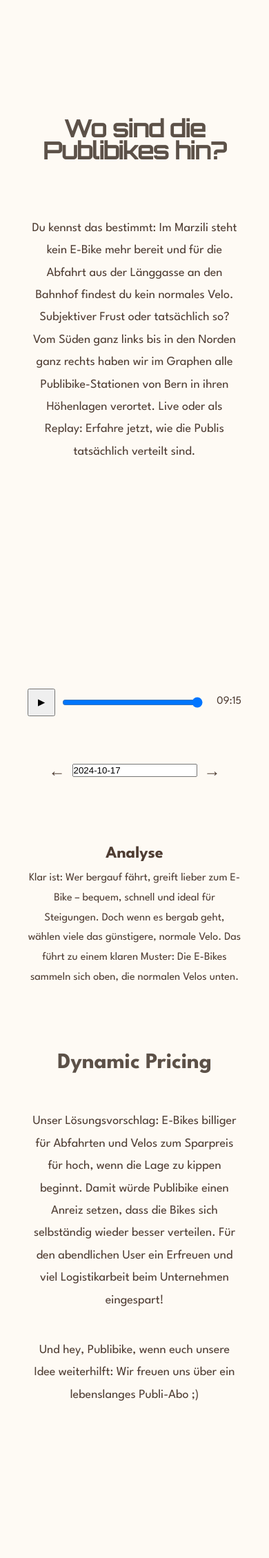
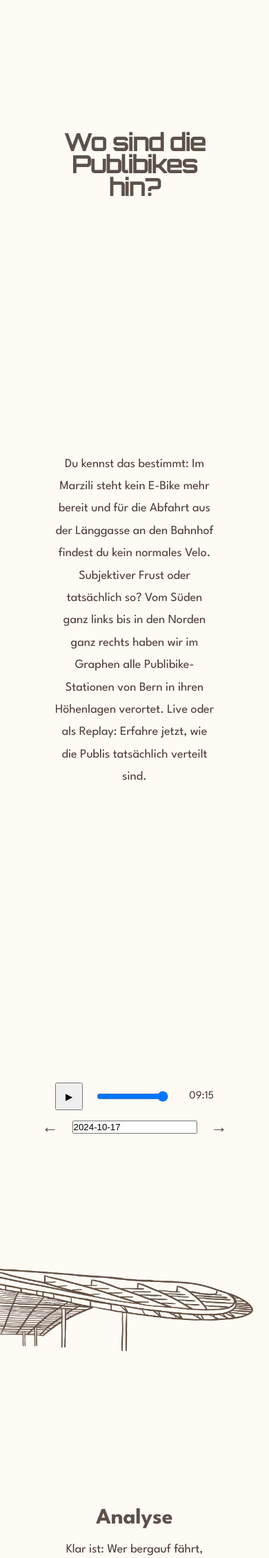
Before and after one commit to jaschaschopfer/IM3_publibike, a PHP site: page /index.html in a window 390 px wide; the page is wider, and only the part inside the window is pictured. Shown: the top 2258 px of that part at 69% size. Before the commit the page ends 2030 px from the top of that part, so only its background shows below. Run offline with PHP 8.4, Linux system fonts and the light colour scheme; a map, chart or similar area stays blank; some libraries are stand-ins or nearby versions.

Commit message:
Images Upload

```diff
--- a/css/styles.css
+++ b/css/styles.css
@@ -7,71 +7,97 @@
 
 body {
     font-family: 'League Spartan', sans-serif;
-    line-height: 1.8; /* Increases line spacing */
+    line-height: 1.8; /* Increased line spacing */
     background-color: rgb(254, 250, 244);
     color: #4f3d33;
-    padding: 40px; /* Adds more padding to the body */
+    padding: 80px; /* Adds even more padding to the body */
     margin: 0;
 }
 
 section {
-    margin: 80px 0; /* Adds more spacing between sections */
+    margin: 150px 0; /* Adds more space between sections */
 }
 
 .container {
     max-width: 900px;
     margin: 0 auto;
     text-align: center;
-    padding: 0 40px; /* Adds more padding to the container */
+    padding: 0 80px; /* Adds more padding to the container */
 }
 
 .site-header h1 {
-    font-family: 'Orbitron', sans-serif; /* Apply Orbitron font */
+    font-family: 'Orbitron', sans-serif;
     font-size: 128px;
     font-weight: bold;
     color: #5c5148;
-    margin-bottom: 80px; /* Adds more space under the title */
-    letter-spacing: -2px; /* Reduces the space between letters */
-    line-height: 0.9;     /* Reduces the vertical space between lines */
-    text-align: center;   /* Centers the text */
-    padding-top: 150px; /* Adds space above the header to move it down */
+    margin-bottom: 150px; /* Adds more space under the title */
+    letter-spacing: -2px;
+    line-height: 0.9;
+    text-align: center;
+    padding-top: 150px; /* Adds more space above the header */
+    position: relative; /* Ensure h1 and image are positioned relative */
+
+}
+
+.header-image {
+    width: 600px;
+    height: auto;
+    display: block;
+    margin-top: -90px;
+    margin-left: 0;
+    position: relative;
+    left: 400px
+
 }
 
 .intro {
-    margin-bottom: 60px; /* Adds more space after the introduction */
+    margin-bottom: 150px; /* Increased spacing after the introduction */
     font-size: 18px;
+    margin-top:200px;
 }
 
 .graph-section {
     width: 100%;
-    margin-bottom: 60px; /* Adds more space below the graph */
+    margin-bottom: 0; /* No extra space between graph and timeslider */
 }
 
 #altitudeChart {
-    width: 100%;   /* Set the specific width */
+    width: 100%;
 }
 
 .controls {
     display: flex;
     align-items: center;
-    width: 100%; /* Make the controls container full width */
-    max-width: 100%; /* Prevent overflow */
-    padding: 0; /* Remove any extra padding */
-    margin-bottom: 60px; /* Adds more space between controls and other elements */
+    width: 100%;
+    max-width: 100%;
+    padding: 0;
+    margin-bottom: 0; /* No extra space between controls and graph */
 }
 
 .controls button {
     height: 40px;
     width: 40px;
-    flex-shrink: 0; /* Prevent shrinking of button */
+    flex-shrink: 0;
 }
 
 #time-slider {
     flex: 1;
     height: 40px;
-    width: 100%; /* Set slider width to 100% */
-    max-width: 100%; /* Prevent overflow */
-    margin: 0 20px; /* Adds more space between button and slider */
+    width: 100%;
+    max-width: 100%;
+    margin: 0 30px;
+}
+
+.bahnhof-image {
+    width: 600px;
+    height: auto;
+    display: block;
+    margin-top: 30px;
+    margin-bottom: 0;
+    padding: 0;
+    margin-left: 0;
+    position: relative;
+    left: -300px
 
 }
 
@@ -79,8 +105,8 @@ section {
     display: flex;
     justify-content: center;
     align-items: center;
-    gap: 20px; /* Adds more space between buttons */
-    margin-bottom: 80px; /* Adds more space after the date selector section */
+    gap: 30px;
+    margin-bottom: 150px; /* Adds more space after the date selector section */
 }
 
 .date-selector button {
@@ -91,50 +117,84 @@ section {
     cursor: pointer;
 }
 
+.analyzis h2 {
+    font-size: 32px; /* Similar heading size as conclusion */
+    font-weight: bold; /* Bold text */
+    color: #5c5148; /* Same color as conclusion */
+    margin-top: 200px; /* Adds significant space above the heading */
+    margin-bottom: 0px; /* No extra space below the heading */
+}
+
+.analyzis p {
+    margin-top: 0px; /* No extra space at the top of paragraph */
+    margin-bottom: 120px; /* Similar space under paragraphs as conclusion */
+    font-size: 18px; /* Same font size as in conclusion */
+}
+
+
 .conclusion h2 {
-    font-size: 32px; /* Larger font size for more emphasis */
+    font-size: 32px;
     font-weight: bold;
     color: #5c5148;
-    margin-bottom: 40px; /* Adds more space under the headings */
+    margin-top: 200px; /* Adds significantly more space above the conclusion heading */
+    margin-bottom: 0px; /* Adds more space under the headings */
 }
 
 .conclusion p {
-    margin-bottom: 40px; /* Adds more space under paragraphs */
+    margin-bottom: -100; /* Adds more space under paragraphs */
     font-size: 18px;
+    margin-top: 0px;
 }
 
+.footer-image {
+    width: 600px;
+    height: auto;
+    display: block;
+    margin-top: 0;
+    margin-left: 0;
+    position: relative;
+    left: 400px
+}
+
+
+/* Mobile Styling */
 @media (max-width: 768px) {
     body {
-        padding: 20px; /* Less padding on mobile devices */
+        padding: 40px; /* Adds more padding on mobile devices */
     }
 
     .site-header h1 {
         font-size: 36px;
-        margin-bottom: 40px; /* More space on small screens */
+        margin-bottom: 100px; /* Adjusted spacing for mobile screens */
     }
 
     .container {
-        max-width: 100%; /* Allow the container to be fluid on small screens */
-        padding: 0 20px; /* Reduce padding */
+        max-width: 100%;
+        padding: 0 40px;
     }
 
     .controls {
-        width: 100%; /* Ensure full width of the controls container */
+        width: 100%;
         flex-direction: row;
-        padding: 0; /* Remove extra padding */
+        padding: 0;
     }
 
     #time-slider {
-        width: 100%; /* Make sure the slider takes full width on mobile */
-        margin: 0 10px; /* Adjust the margin for spacing */
+        width: 100%;
+        margin: 0 20px;
     }
 
     .date-selector {
-        gap: 10px; /* Less space between buttons on mobile devices */
-        margin-bottom: 40px; /* Smaller spacing on mobile devices */
+        gap: 20px;
+        margin-bottom: 80px;
     }
 
     .date-selector button {
-        margin: 5px 0; /* Space buttons better on small screens */
+        margin: 10px 0;
+    }
+
+    .conclusion h2 {
+        margin-top: 120px; /* More space on small screens above conclusion */
+        margin-bottom: 60px; /* Adjusted space below conclusion heading */
     }
 }
--- a/index.html
+++ b/index.html
@@ -15,6 +15,8 @@
     <main class="container">
         <header class="site-header">
             <h1>Wo sind die Publibikes hin?</h1>
+            <img src="img/Paul_Klee.png" alt="Wavy Lines" class="header-image">
+
         </header>
         <link href="https://fonts.googleapis.com/css2?family=Orbitron:wght@400;700&display=swap" rel="stylesheet">
         <link href="https://fonts.googleapis.com/css2?family=League+Spartan:wght@400;700&display=swap" rel="stylesheet">
@@ -47,6 +49,8 @@
             </article>
         </section>
 
+        <img src="img/Bahnhof.png" alt="Bahnhof" class="bahnhof-image">
+
         <section class="analyzis">
             <h2>Analyse</h2>
             <p>
@@ -67,6 +71,9 @@
                 Und hey, Publibike, wenn euch unsere Idee weiterhilft: Wir freuen uns über ein lebenslanges Publi-Abo ;)
             </p>
         </section>
+
+<img src="img/Aare.png" alt="Stadtbild" class="footer-image">
+
     </main>
     <script src="/js/scripts.js"></script>
 </body>
```
Also changed, not shown: css/images/Paul_Klee.png (added), css/images/Unbenanntes_Projekt 24.png (added), img/Aare.png (added), img/Bahnhof.png (added), img/Paul_Klee.png (added).
